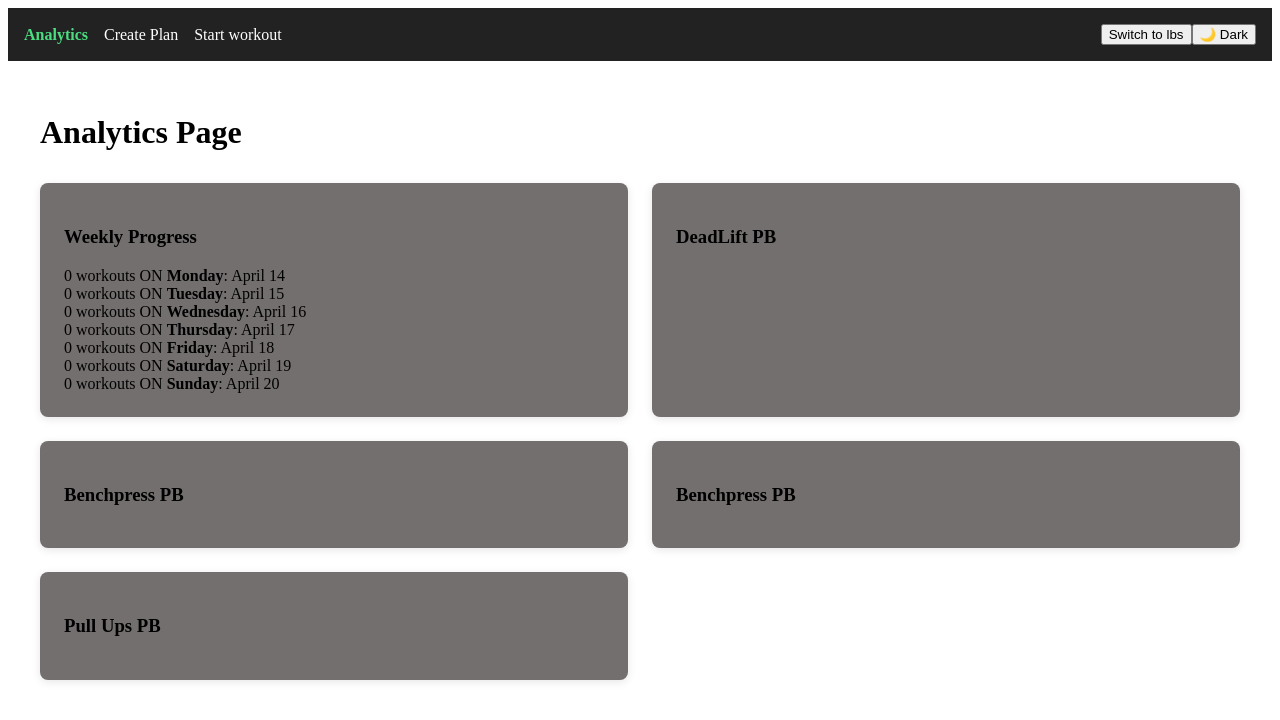
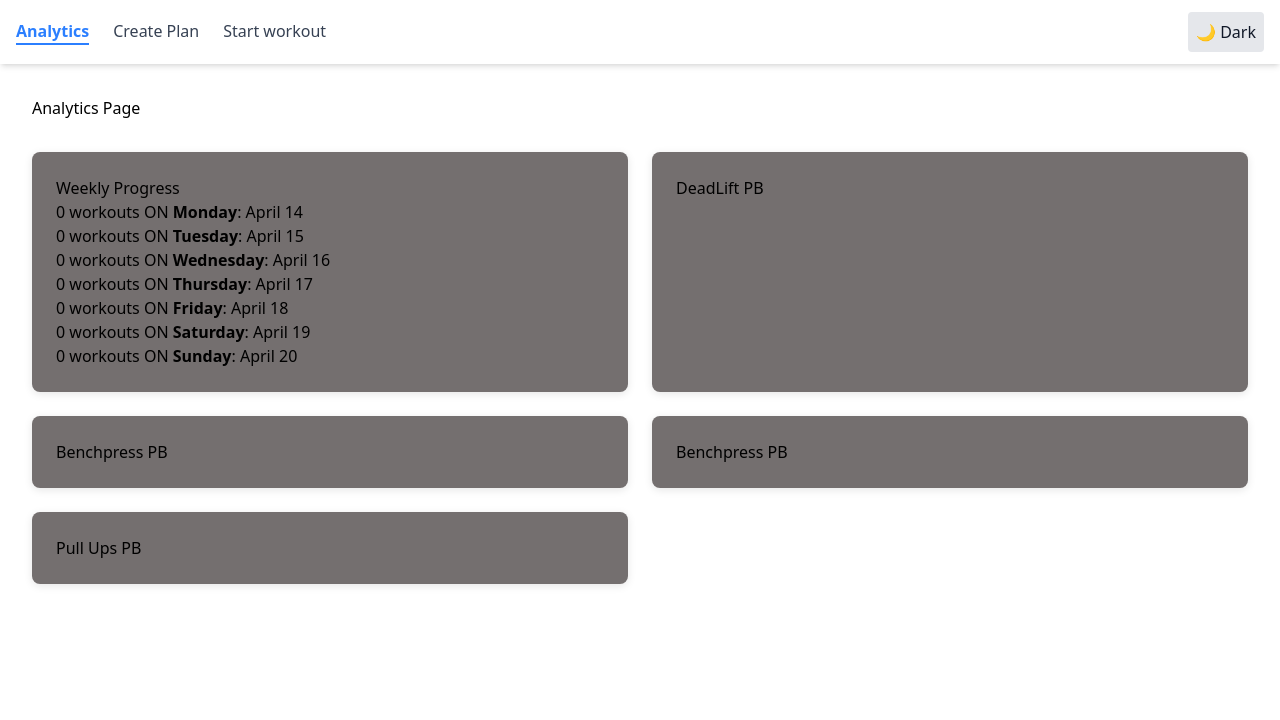
Before and after one commit to pawanacharya0123/workout-planner-gymShark, a React (Vite) app: page /#/ in a window 1280 px wide. Shown: the top 720 px of the page. Built offline with nearby package versions, Linux system fonts and the light colour scheme.

Commit message:
NavBar CSS added

```diff
--- a/package.json
+++ b/package.json
@@ -14,6 +14,7 @@
   },
   "dependencies": {
     "@reduxjs/toolkit": "^2.6.1",
+    "@tailwindcss/vite": "^4.1.3",
     "react": "^19.0.0",
     "react-dom": "^19.0.0",
     "react-redux": "^9.2.0",
@@ -24,11 +25,14 @@
     "@types/react": "^19.0.10",
     "@types/react-dom": "^19.0.4",
     "@vitejs/plugin-react": "^4.3.4",
+    "autoprefixer": "^10.4.21",
     "eslint": "^9.21.0",
     "eslint-plugin-react-hooks": "^5.1.0",
     "eslint-plugin-react-refresh": "^0.4.19",
     "gh-pages": "^6.3.0",
     "globals": "^15.15.0",
+    "postcss": "^8.5.3",
+    "tailwindcss": "^4.1.3",
     "vite": "^6.2.0"
   }
 }
--- a/src/components/Layout.jsx
+++ b/src/components/Layout.jsx
@@ -13,11 +13,14 @@ const Layout = () => {
   return (
     <div>
       {/* Navbar */}
-      <nav className="navbar">
-        <div className="nav-links">
+      <nav className="sticky top-0 z-50 bg-white dark:bg-gray-900 text-gray-900 dark:text-white shadow-md">
+        <div className="max-w-7xl mx-auto px-4 py-3 flex justify-between items-center">
+          <div className="flex space-x-6">
             <NavLink
               className={({ isActive }) =>
-              isActive ? "nav-link active" : "nav-link"
+                isActive
+                  ? "text-blue-500 font-semibold border-b-2 border-blue-500"
+                  : "text-gray-700 dark:text-gray-300 hover:text-blue-400"
               }
               to="/"
             >
@@ -26,7 +29,9 @@ const Layout = () => {
             </NavLink>
             <NavLink
               className={({ isActive }) =>
-              isActive ? "nav-link active" : "nav-link"
+                isActive
+                  ? "text-blue-500 font-semibold border-b-2 border-blue-500"
+                  : "text-gray-700 dark:text-gray-300 hover:text-blue-400"
               }
               to="/create"
             >
@@ -35,9 +40,10 @@ const Layout = () => {
             </NavLink>
             <CustomNavLink to="/plan">Start workout</CustomNavLink>
           </div>
-        <div className="flex gap-2">
-          <UnitButton />
+          <div>
+            {/* <UnitButton /> */}
             <ThemeButton />
+          </div>
         </div>
       </nav>
 
--- a/src/components/navbar-component/CustomNavLink.jsx
+++ b/src/components/navbar-component/CustomNavLink.jsx
@@ -11,7 +11,14 @@ const CustomNavLink = ({ to, children }) => {
     path.startsWith("/exercise/");
 
   return (
-    <NavLink to={to} className={isActive ? "nav-link active" : "nav-link"}>
+    <NavLink
+      to={to}
+      className={
+        isActive
+          ? "text-blue-500 font-semibold border-b-2 border-blue-500"
+          : "text-gray-700 dark:text-gray-300 hover:text-blue-400"
+      }
+    >
       {children}
     </NavLink>
   );
--- a/src/index.css
+++ b/src/index.css
@@ -1,5 +1,10 @@
+@import "tailwindcss";
 /* src/index.css */
-.navbar {
+/* @tailwind base;
+@tailwind components;
+@tailwind utilities; */
+
+/* .navbar {
   display: flex;
   gap: 1rem;
   padding: 1rem;
@@ -14,9 +19,9 @@
 }
 
 .nav-link.active {
-  color: #4ade80; /* Tailwind-style green */
+  color: #4ade80;
   font-weight: bold;
-}
+} */
 
 html.light {
   --bg-color: #fff;
@@ -33,10 +38,10 @@ body {
   color: var(--text-color);
 }
 
-.nav-links {
+/* .nav-links {
   display: flex;
   gap: 1rem;
-}
+} */
 
 .analytics-page {
   padding: 2rem;
@@ -44,7 +49,7 @@ body {
 
 .grid-container {
   display: grid;
-  grid-template-columns: repeat(2, 1fr); /* 2 columns */
+  grid-template-columns: repeat(2, 1fr);
   gap: 1.5rem;
   margin-top: 2rem;
 }
--- a/vite.config.js
+++ b/vite.config.js
@@ -1,8 +1,9 @@
 import { defineConfig } from "vite";
 import react from "@vitejs/plugin-react";
+import tailwindcss from "@tailwindcss/vite";
 
 // https://vite.dev/config/
 export default defineConfig({
   base: "/workout-planner-gymShark/", // ✅ Add this line
-  plugins: [react()],
+  plugins: [react(), tailwindcss()],
 });
```
Also changed, not shown: 1 other file (tests, documents, lock files or other folders). Lines whose indentation alone changed are shown as unchanged.
